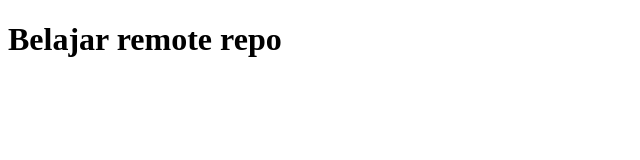
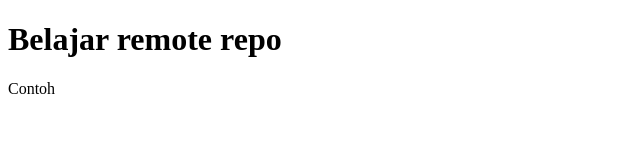
Before and after one commit to nabiilNajm26/belajar-git-remote, a plain HTML site: page index.html in a window 1280 px wide. Shown: the full height of the page, 0-640 px from the left. Drawn offline with Linux system fonts and the light colour scheme.

Commit message:
edit index.html

```diff
--- a/index.html
+++ b/index.html
@@ -8,5 +8,6 @@
   </head>
   <body>
     <h1>Belajar remote repo</h1>
+    <p>Contoh</p>
   </body>
 </html>
```
